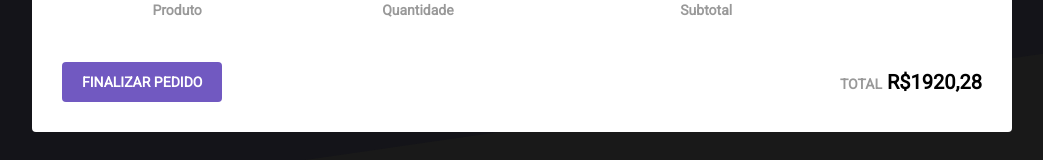
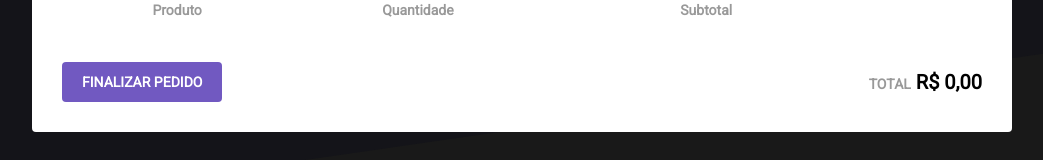
Before and after one commit to Fbueno12/redux-ecommerce, a React (Create React App) app: page /cart in a window 1280 px wide. Shown: the part 181-341 px from the top of the page, without its empty margins (118-1161 px from the left). Built offline with nearby package versions, Linux system fonts and the light colour scheme.

Commit message:
calculando totais

```diff
--- a/src/pages/Cart/index.js
+++ b/src/pages/Cart/index.js
@@ -6,11 +6,12 @@
     MdAddCircleOutline,
     MdDelete,
 } from 'react-icons/md';
+import { formatPrice } from '../../util/format';
 import { Container, ProductTable, Total } from './styles';
 import * as CartActions from '../../store/modules/cart/actions';
 // import { Container } from './styles';
 
-function Cart({ cart, removeFromCart, updateAmount }) {
+function Cart({ cart, total, removeFromCart, updateAmount }) {
     function increment(product) {
         updateAmount(product.id, product.amount + 1);
     }
@@ -68,7 +69,7 @@
                                 </div>
                             </td>
                             <td>
-                                <strong>R$258,80</strong>
+                                <strong>{product.subtotal}</strong>
                             </td>
                             <td>
                                 <button
@@ -87,7 +88,7 @@
 
                 <Total>
                     <span>TOTAL</span>
-                    <strong>R$1920,28</strong>
+                    <strong>{total}</strong>
                 </Total>
             </footer>
         </Container>
@@ -95,7 +96,15 @@
 }
 
 const mapStateToProps = state => ({
-    cart: state.cart,
+    cart: state.cart.map(product => ({
+        ...product,
+        subtotal: formatPrice(product.price * product.amount),
+    })),
+    total: formatPrice(
+        state.cart.reduce((total, product) => {
+            return total + product.price * product.amount;
+        }, 0)
+    ),
 });
 
 const mapDispatchToProps = dispatch =>
```
